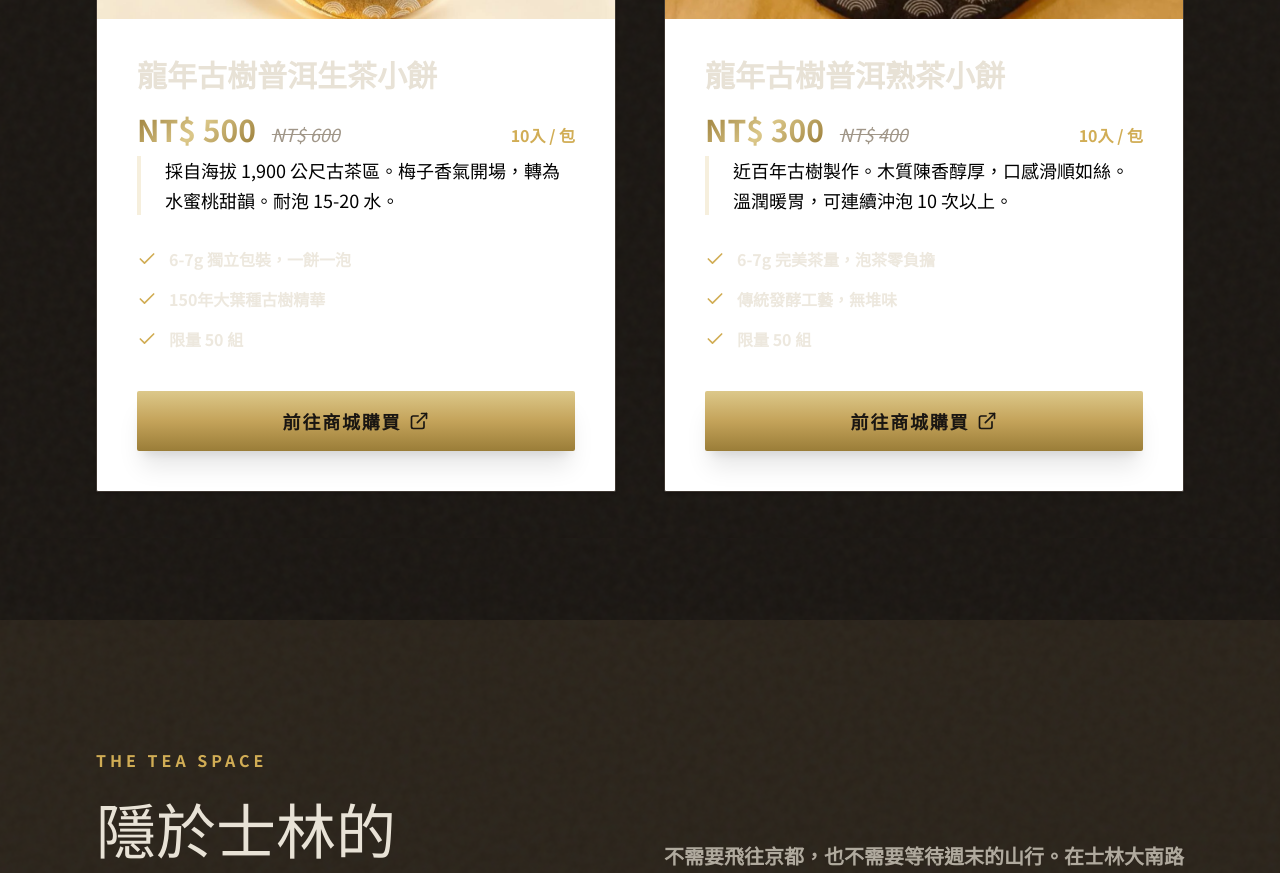
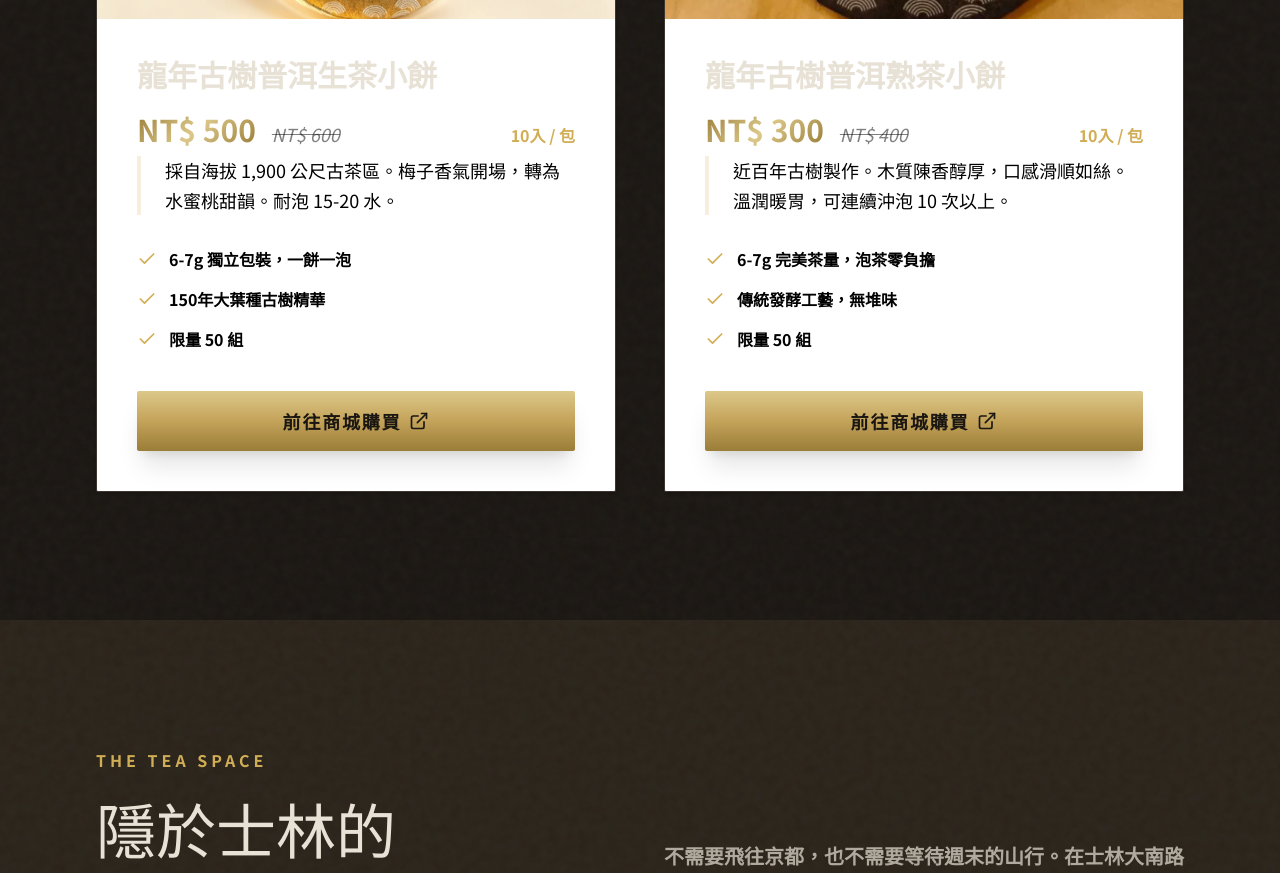
Before and after one commit to EZoneLai/LD.yaokun, a Next.js app: page / in a window 1280 px wide. Shown: the part 8740-9613 px from the top of the page. Built offline with nearby package versions, Linux system fonts and the light colour scheme.

Commit message:
fix: 將商品卡片中的灰色文字改為黑色/深灰色以提升對比度

```diff
--- a/components/online-shop-section.tsx
+++ b/components/online-shop-section.tsx
@@ -64,13 +64,13 @@ export function OnlineShopSection() {
                 <h3 className="font-serif text-3xl text-foreground mb-4 font-bold">{product.name}</h3>
                 <div className="flex items-baseline gap-4 mb-2">
                   <p className="text-metallic text-3xl font-black">{product.price}</p>
-                  <p className="text-lg text-muted-foreground line-through italic">{product.originalPrice}</p>
+                  <p className="text-lg text-black/50 line-through italic">{product.originalPrice}</p>
                   <span className="ml-auto text-primary font-bold">{product.unit}</span>
                 </div>
                 <p className="text-lg text-black leading-relaxed mb-8 border-l-4 border-primary/20 pl-6">{product.description}</p>
                 <div className="space-y-4 mb-10">
                   {product.features.map((feature, i) => (
-                    <div key={i} className="flex items-center gap-3 text-foreground/80 font-bold">
+                    <div key={i} className="flex items-center gap-3 text-black font-bold">
                       <Check className="text-primary w-5 h-5" />
                       <span>{feature}</span>
                     </div>
```
